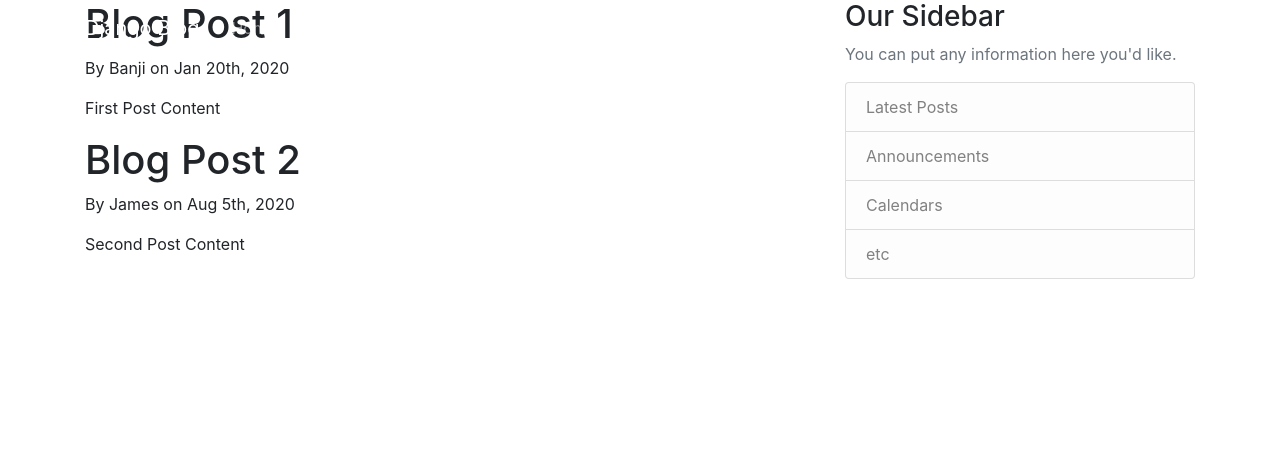
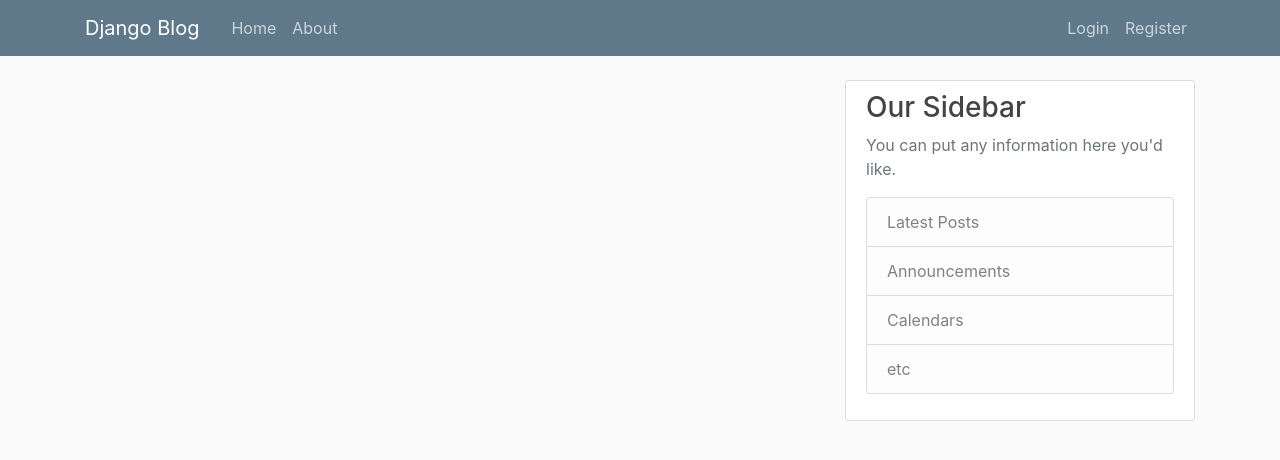
Before and after one commit to banji220/django_app, a Django app: page / in a window 1280 px wide. Shown: the top 460 px of the page. Run offline with Django 3.2, Linux system fonts and the light colour scheme.

Commit message:
1. defined css file in the base.html

```diff
--- a/django_project/blog/templates/blog/base.html
+++ b/django_project/blog/templates/blog/base.html
@@ -1,3 +1,4 @@
+{% load static %}
 <!DOCTYPE html>
 <html lang="en">
 <head>
@@ -7,7 +8,7 @@
 
     <!-- Bootstrap CSS -->
     <link rel="stylesheet" href="https://cdn.jsdelivr.net/npm/bootstrap@4.5.3/dist/css/bootstrap.min.css" integrity="sha384-TX8t27EcRE3e/ihU7zmQxVncDAy5uIKz4rEkgIXeMed4M0jlfIDPvg6uqKI2xXr2" crossorigin="anonymous">
-
+    <link rel="stylesheet" type="text/css" href=" {% static 'blog/main.css' %}">
     {% if title %}
         <title>Django Blog - {{ title }}</title>
     {% else %}
--- a/django_project/blog/templates/blog/home.html
+++ b/django_project/blog/templates/blog/home.html
@@ -4,9 +4,7 @@
 {% block content%}
 
     {% for post in posts %}
-        <h1>{{ post.title }}</h1>
-        <p>By {{ post.author }} on {{ post.date_posted }}</p>
-        <p>{{ post.content }}</p>
+
     {% endfor %}
 
 {% endblock content %}
```
